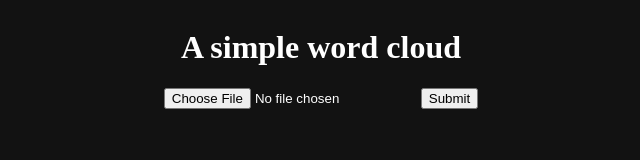
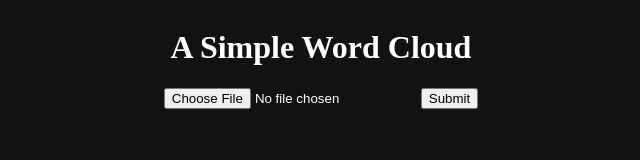
Before and after one commit to TusharAgarwal10/A-Simple-Word-Cloud, a plain HTML site: page index.html in a window 1280 px wide. Shown: the whole page, without its empty margins (319-959 px from the left). Drawn offline with Linux system fonts and the light colour scheme.

Commit message:
another update

```diff
--- a/index.html
+++ b/index.html
@@ -7,7 +7,7 @@
     <title>upload file</title></head>
 <body>
     <div class = "container">
-        <h1>A simple word cloud</h1>
+        <h1>A Simple Word Cloud</h1>
         <form action="/upload" method="post" enctype="multipart/form-data">
             <input type="file" name="file" accept=".pdf,.txt">
             <input type="submit" value="Submit">
```
